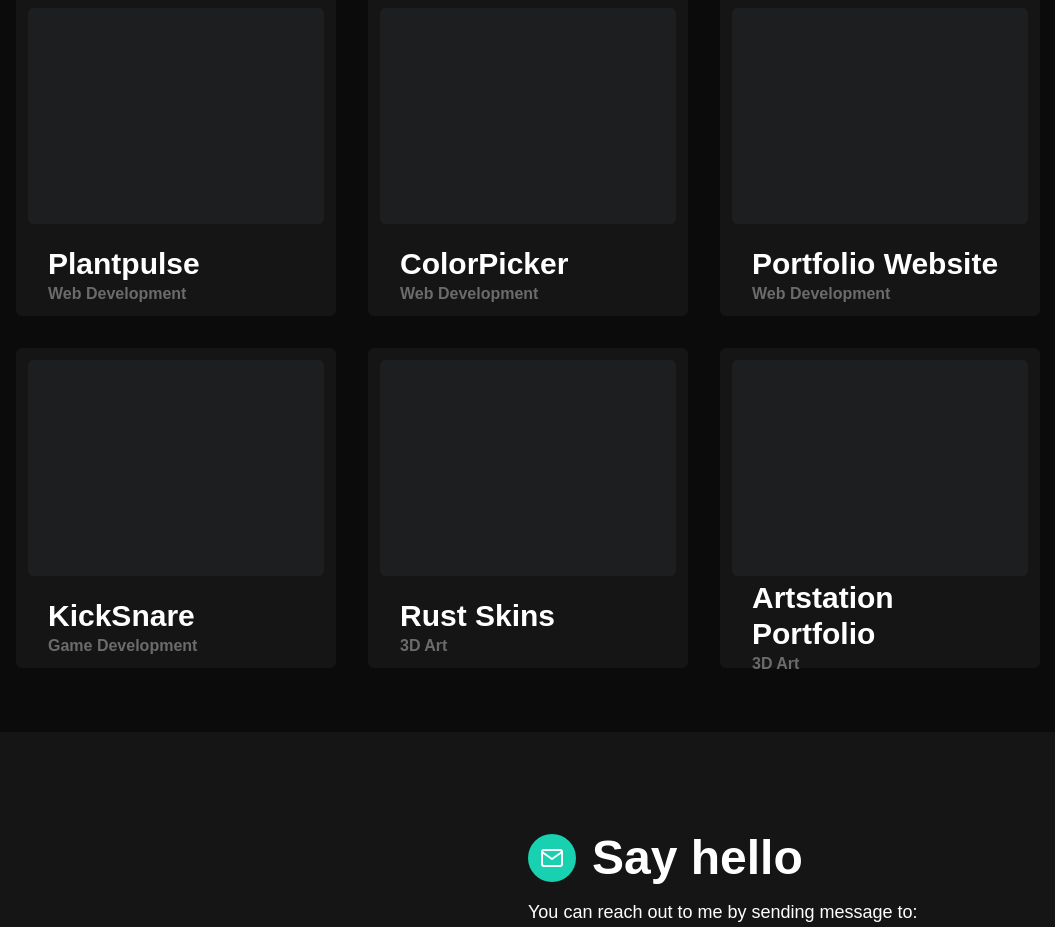
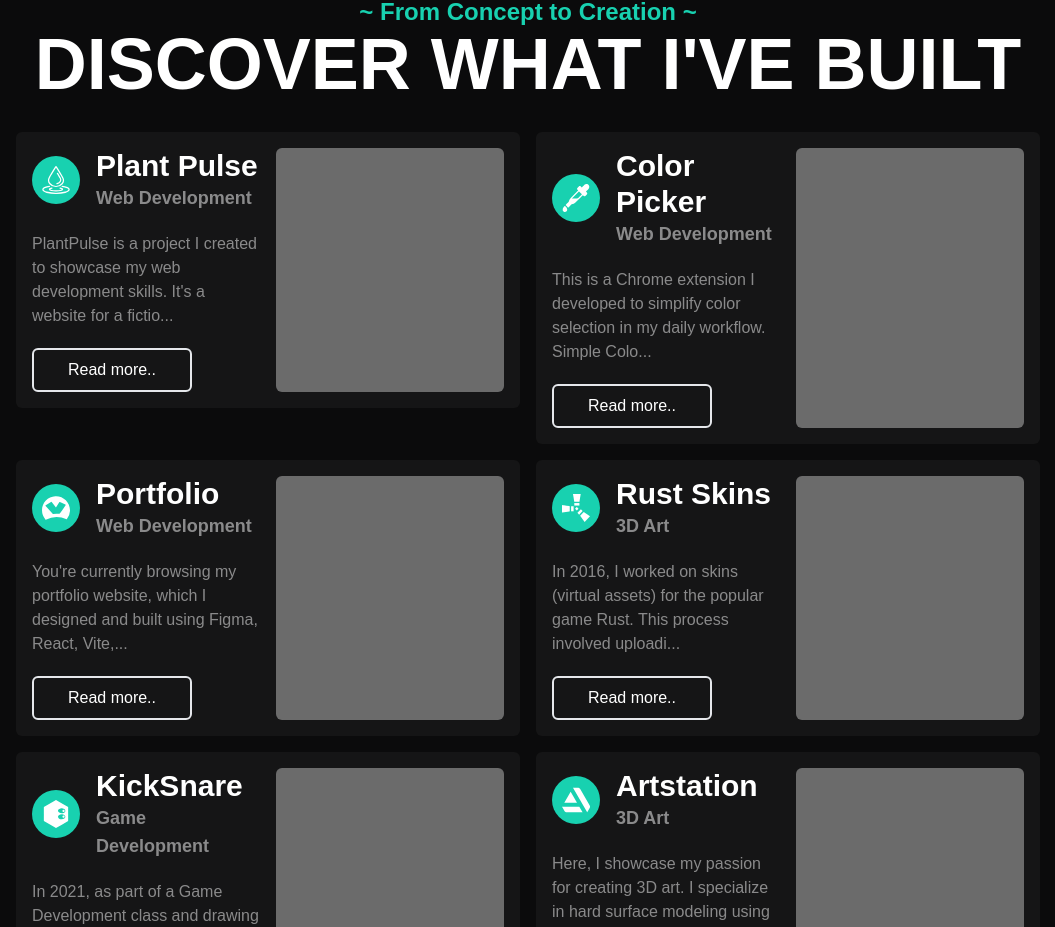
Before and after one commit to Siziii/Sizi.Dev.App, a React (Vite) app: page / in a window 1280 px wide. Shown: the part 1854-2781 px from the top of the page, without its empty margins (112-1167 px from the left). Built offline with nearby package versions, Linux system fonts and the light colour scheme; a web font is replaced by a local one.

Commit message:
Projects data is fetched from projectData now

```diff
--- a/src/components/About.jsx
+++ b/src/components/About.jsx
@@ -8,6 +8,12 @@
 const About = () => {
     return (
         <div className="sm:w-[80%] h-full mx-auto py-4 sm:py-8">
+            <Reveal>
+                <div className="flex flex-col items-center">
+                    <h2 className="text-primary font-bold sm:text-2xl text-center">~ Coding, Creating, Designing ~</h2>
+                    <h1 className="font-black text-3xl sm:text-4xl md:text-5xl lg:text-7xl mb-8 uppercase text-center">About me</h1>
+                </div>
+            </Reveal>
             <div className="grid gap-4">
                 <div className="grid gap-4 grid-cols-1 lg:grid-cols-2">
                     <WhoAmI />
--- a/src/components/AboutComponents/Artist.jsx
+++ b/src/components/AboutComponents/Artist.jsx
@@ -33,7 +33,7 @@
 
                         <h2 className="text-primary font-semibold mb-2">Things I enjoy:</h2>
 
-                        <span className="text-gray02">Hard surface modeling, Procedural textures</span>
+                        <span className="opacity-50">Hard surface modeling, Procedural textures</span>
 
                         <h2 className="text-primary font-semibold mt-6 mb-2">Program Stack:</h2>
 
@@ -41,7 +41,7 @@
                             {programStackIcons.map((icon, index) => (
                                 <div key={index} className="flex justify-center group">
                                     {icon}
-                                    <span className="pointer-events-none opacity-0 absolute translate-y-4 group-hover:translate-y-8 group-hover:opacity-100 transition-all">
+                                    <span className="pointer-events-none opacity-0 absolute translate-y-4 group-hover:translate-y-8 group-hover:opacity-100 transition-all whitespace-nowrap">
                                         {programStack[index]}
                                     </span>
                                 </div>
--- a/src/components/AboutComponents/UXUI.jsx
+++ b/src/components/AboutComponents/UXUI.jsx
@@ -32,7 +32,7 @@
                 <div className="flex h-full flex-col items-center" style={{ transform: "translateZ(20px)" }}>
                     <h2 className="text-primary font-semibold mb-2">Things I enjoy designing:</h2>
 
-                    <span className="text-gray02">UX, UI, Web, Apps, Logos</span>
+                    <span className="opacity-50">UX, UI, Web, Apps, Logos</span>
 
                     <h2 className="text-primary font-semibold mt-6 mb-2">Program Stack:</h2>
 
@@ -40,7 +40,7 @@
                         {programStackIcons.map((icon, index) => (
                             <div key={index} className="flex justify-center group">
                                 {icon}
-                                <span className="pointer-events-none opacity-0 absolute translate-y-4 group-hover:translate-y-8 group-hover:opacity-100 transition-all">
+                                <span className="pointer-events-none opacity-0 absolute translate-y-4 group-hover:translate-y-8 group-hover:opacity-100 transition-all whitespace-nowrap">
                                     {programStack[index]}
                                 </span>
                             </div>
--- a/src/components/Project.jsx
+++ b/src/components/Project.jsx
@@ -3,49 +3,49 @@
 import { Link as RouterLink} from 'react-router-dom';
 import Reveal from '../utils/Reveal';
 
-const Project = ({ project_img, project_name, project_group, project_link }) => {
-    const [isHovered, setIsHovered] = useState(false);
+const Project = ({thumbnail, title, group, link, paragraph,logo}) => {
+    const truncateText = (text, maxLength) => {
+        if (text.length > maxLength) {
+          return text.slice(0, maxLength) + '...';
+        }
+        return text;
+     }
+
     return (
         <>
-            <RouterLink to={project_link}>
-                <Reveal delay={.2}>
-                <Tilt>
+            <RouterLink to={link}>
+                <Reveal delay={.2}><Tilt>
+
                 <div
-                    className="rounded-md bg-gray01 cursor-pointer group aspect-square"
-                    onMouseEnter={() => setIsHovered(true)}
-                    onMouseLeave={() => setIsHovered(false)}
+                    className="rounded-md bg-gray01 cursor-pointer group flex flex-row p-4 gap-4 w-full"
                     style={{transformStyle: "preserve-3d"}}
                 >
-                        <div
-                            className="w-full h-3/4 overflow-hidden p-3 transition-all duration-300"
-                            style={{transform: "translateZ(20px)"}}
-                        >
-                            <div className='bg-[#1d1e1f] w-full h-full rounded-md'>
 
-                            </div>
-                            {/* <img
-                                src={project_img}
-                                alt={project_name}
-                                className="object-cover w-full h-full cursor-pointer rounded-md"
-                            /> */}
+                <div className='flex flex-col justify-between sm:w-1/2 gap-5' style={{transformStyle: "preserve-3d"}}>
+
+                    <div className='flex gap-4 items-center'  style={{ transform: "translateZ(40px)" }}>
+                        <div className='w-10 h-10 sm:w-12 sm:h-12 aspect-square rounded-full flex items-center justify-center bg-primary'>
+                            <img src={logo} alt="logo" className='w-6 h-6 sm:w-7 sm:h-7' />
                         </div>
-                        <div className="h-1/4  flex flex-col justify-center px-8" style={{transformStyle: "preserve-3d"}}>
-
-                                <h1 className="text-3xl font-bold" style={{transform: "translateZ(40px)"}}>{project_name}</h1>
+                        <div className='flex flex-col'>
+                            <h1 className='font-bold text-2xl sm:text-3xl'>{title}</h1>
+                            <h2 className='font-semibold text-sm sm:text-base md:text-lg opacity-50'>{group}</h2>
+                        </div>
+                    </div>
 
 
-                                <span
-                                    className="font-bold text-gray02"
-                                    style={{transform: "translateZ(30px)"}}
-                                >
-                                    {isHovered ? 'Show project' : project_group}
-                                </span>
+                    <p className='opacity-50 text-sm md:text-base'  style={{ transform: "translateZ(30px)" }}>{truncateText(paragraph, 100)}</p>
+                    <button className="border-2 py-2 w-40 rounded-md hover:bg-white hover:text-gray03 transition-all"  style={{ transform: "translateZ(20px)" }}>Read more..</button>
+                </div>
 
-                        </div>
+                <div className='hidden sm:block w-1/2 aspect-square bg-gray02 rounded-md'  style={{ transform: "translateZ(20px)" }}>
+                    {/* <img src={thumbnail} alt="" className='w-full aspect-square rounded-md' /> */}
+                </div>
+
 
                 </div>
-                </Tilt>
-                </Reveal>
+
+                </Tilt></Reveal>
             </RouterLink>
         </>
     );
--- a/src/components/Projects.jsx
+++ b/src/components/Projects.jsx
@@ -1,31 +1,26 @@
 import Project from "./Project";
-import PlantpulseThumbnail from "../assets/project-images/plantpulse_thumbnail.jpg";
-import ArtStationThumbnail from "../assets/project-images/artstation_thumbnail.jpg";
-import ColorPickerThumbnail from "../assets/project-images/colorpicker_thumbnail.jpg";
-import KickSnareThumbnail from "../assets/project-images/kicksnare_thumbnail.jpg";
-import RustSkinsThumbnail from "../assets/project-images/rustskins_thumbnail.jpg";
-import PortfolioThumbnail from"../assets/project-images/portfolio_thumbnail.jpg";
+import projectData from "../data/projectData";
 const Projects = () => {
-
-    const webDevProjects = [
-        { id: 1, project_img: PlantpulseThumbnail, project_name: "Plantpulse", project_group:"Web Development", project_link:'/projects/Plant-Pulse'},
-        { id: 2, project_img: ColorPickerThumbnail, project_name: "ColorPicker", project_group:"Web Development", project_link:'/projects/Color-Picker'},
-        { id: 3, project_img: PortfolioThumbnail, project_name: "Portfolio Website", project_group:"Web Development", project_link:'/projects/Portfolio-Website'},
-        { id: 4, project_img: KickSnareThumbnail, project_name: "KickSnare", project_group:"Game Development", project_link:'/projects/KickSnare'},
-        { id: 5, project_img: RustSkinsThumbnail, project_name: "Rust Skins", project_group:"3D Art", project_link:'/projects/Rust-Skins'},
-        { id: 6, project_img: ArtStationThumbnail, project_name: "Artstation Portfolio", project_group:"3D Art", project_link:'/projects/Artstation-Portfolio'},
-    ];
-
     return (
         <div className="w-[80%] h-full mx-auto">
             <div className="flex flex-col w-full h-full justify-center py-16">
+
                 <div className="flex flex-col items-center">
-                    <h2 className="text-primary font-bold text-1xl sm:text-2xl">~ From Concept to Creation ~</h2>
-                    <h1 className="font-bold text-2xl sm:text-7xl mb-8 uppercase">Discover what I've built</h1>
+                    <h2 className="text-primary font-bold sm:text-2xl text-center">~ From Concept to Creation ~</h2>
+                    <h1 className="font-black text-3xl sm:text-4xl md:text-5xl lg:text-7xl mb-8 uppercase text-center">Discover what I've built</h1>
                 </div>
-                <div className="grid gap-8 grid-cols-1 md:grid-cols-2 xl:grid-cols-3">
-                    {webDevProjects.map((project) => (
-                        <Project key={project.id} project_img={project.project_img} project_name={project.project_name} project_group={project.project_group} project_link={project.project_link}/>
+
+                <div className="grid gap-4 grid-cols-1 xl:grid-cols-2">
+                    {projectData.map((project) => (
+                        <Project
+                            key={project.id}
+                            thumbnail={project.thumbnail}
+                            title={project.title}
+                            group={project.project_group}
+                            link={project.project_link}
+                            paragraph={project.paragraph}
+                            logo={project.logo}
+                        />
                     ))}
                 </div>
             </div>
--- a/src/data/projectData.jsx
+++ b/src/data/projectData.jsx
@@ -6,6 +6,12 @@
 import RustSkinsImage from '../assets/project-images/rustskins.jpg';
 import PortfolioImage from '../assets/project-images/portfolio.jpg';
 
+import PlantpulseThumbnail from "../assets/project-images/plantpulse_thumbnail.jpg";
+import ArtStationThumbnail from "../assets/project-images/artstation_thumbnail.jpg";
+import ColorPickerThumbnail from "../assets/project-images/colorpicker_thumbnail.jpg";
+import KickSnareThumbnail from "../assets/project-images/kicksnare_thumbnail.jpg";
+import RustSkinsThumbnail from "../assets/project-images/rustskins_thumbnail.jpg";
+import PortfolioThumbnail from"../assets/project-images/portfolio_thumbnail.jpg";
 
 import PlantPulseLogo from '../assets/project-logos/plantpulse_logo.svg';
 import ArtstationLogo from '../assets/project-logos/artstation_logo.svg';
@@ -30,7 +36,10 @@
         btn02_link: 'https://github.com/Siziii/PlantPulse',
         image: PlantPulseImage,
         logo: PlantPulseLogo,
-        theme:'#beb0a6'
+        theme: '#beb0a6',
+        thumbnail: PlantpulseThumbnail,
+        project_group:'Web Development',
+        project_link:'/projects/Plant-Pulse',
     },
     {
         id: 'Color-Picker',
@@ -45,12 +54,15 @@
         btn02_link: 'https://github.com/Siziii/ColorPicker',
         image: ColorPickerImage,
         logo: ColorPickerLogo,
-        theme:'#1570e5'
+        theme:'#1570e5',
+        thumbnail: ColorPickerThumbnail,
+        project_group:'Web Development',
+        project_link:'/projects/Color-Picker',
     },
 
     {
         id: 'Portfolio-Website',
-        title: 'Portfolio Website',
+        title: 'Portfolio',
         subtitle: 'Personal Website',
         paragraph: "You're currently browsing my portfolio website, which I designed and built using Figma, React, Vite, Tailwind CSS, and Framer Motion. It serves as a platform to showcase my various projects and experiences. If you're curious, it's also open source on GitHub, so feel free to fork, tinker, or even steal a few ideas. This site is hosted on Vercel, adding to its smooth performance and accessibility. Enjoy your visit!",
         tech_title: 'Built with:',
@@ -61,7 +73,10 @@
         btn02_link: 'https://github.com/Siziii/Sizi.Dev.App/',
         image: PortfolioImage,
         logo: PortfolioLogo,
-        theme:'#18d1b0'
+        theme:'#18d1b0',
+        thumbnail: PortfolioThumbnail,
+        project_group:'Web Development',
+        project_link:'/projects/Portfolio-Website',
     },
     {
         id: 'Rust-Skins',
@@ -74,7 +89,10 @@
         btn01_link: 'https://steamcommunity.com/id/JohnCisors/myworkshopfiles',
         image: RustSkinsImage,
         logo: RustSkinsLogo,
-        theme:'#b93a26'
+        theme:'#b93a26',
+        thumbnail: RustSkinsThumbnail,
+        project_group:'3D Art',
+        project_link:'/projects/Rust-Skins',
     },
     {
         id: 'KickSnare',
@@ -87,11 +105,14 @@
         btn01_link: 'https://siziii.itch.io/kick-snare',
         image: KickSnareImage,
         logo: KickSnareLogo,
-        theme:'#cb2c2c'
+        theme:'#cb2c2c',
+        thumbnail: KickSnareThumbnail,
+        project_group:'Game Development',
+        project_link:'/projects/KickSnare',
     },
     {
         id: 'Artstation-Portfolio',
-        title: 'Artstation Portfolio',
+        title: 'Artstation',
         subtitle: '3D Art Showcase',
         paragraph: "Here, I showcase my passion for creating 3D art. I specialize in hard surface modeling using Blender, the creation of seamless procedural textures with Substance Designer and procedural texturing in Substance Painter. If you're curious about my process, feel free to reach out with any questions or collaborations.",
         tech_title: 'Tools used:',
@@ -101,6 +122,9 @@
         image: ArtstationImage,
         logo: ArtstationLogo,
         theme:'#13aff0',
+        thumbnail: ArtStationThumbnail,
+        project_group:'3D Art',
+        project_link:'/projects/Artstation-Portfolio',
     },
 
 ];
--- a/src/index.css
+++ b/src/index.css
@@ -1,5 +1,5 @@
 @import url('https://fonts.cdnfonts.com/css/source-sans-pro');
-@import url('https://fonts.googleapis.com/css2?family=Source+Code+Pro:wght@400;500;600;700&display=swap');
+@import url('https://fonts.googleapis.com/css2?family=Source+Code+Pro:wght@400;500;600;700;800;900&display=swap');
 @tailwind base;
 @tailwind components;
 @tailwind utilities;
```
Also changed, not shown: src/components/AboutComponents/Frontend.jsx (+4 -4 lines), src/components/ProjectPage.jsx (+4 -4 lines), src/data/iconsData.jsx (+12 -12 lines).
